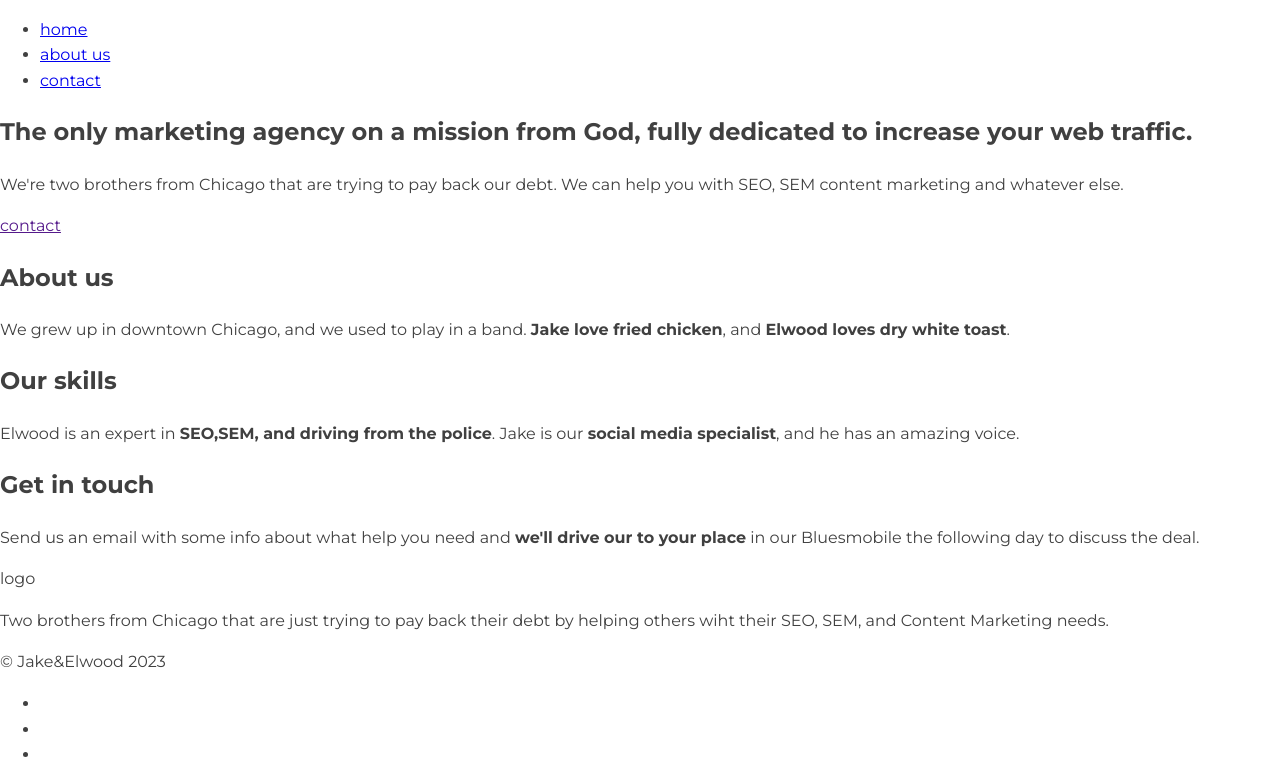
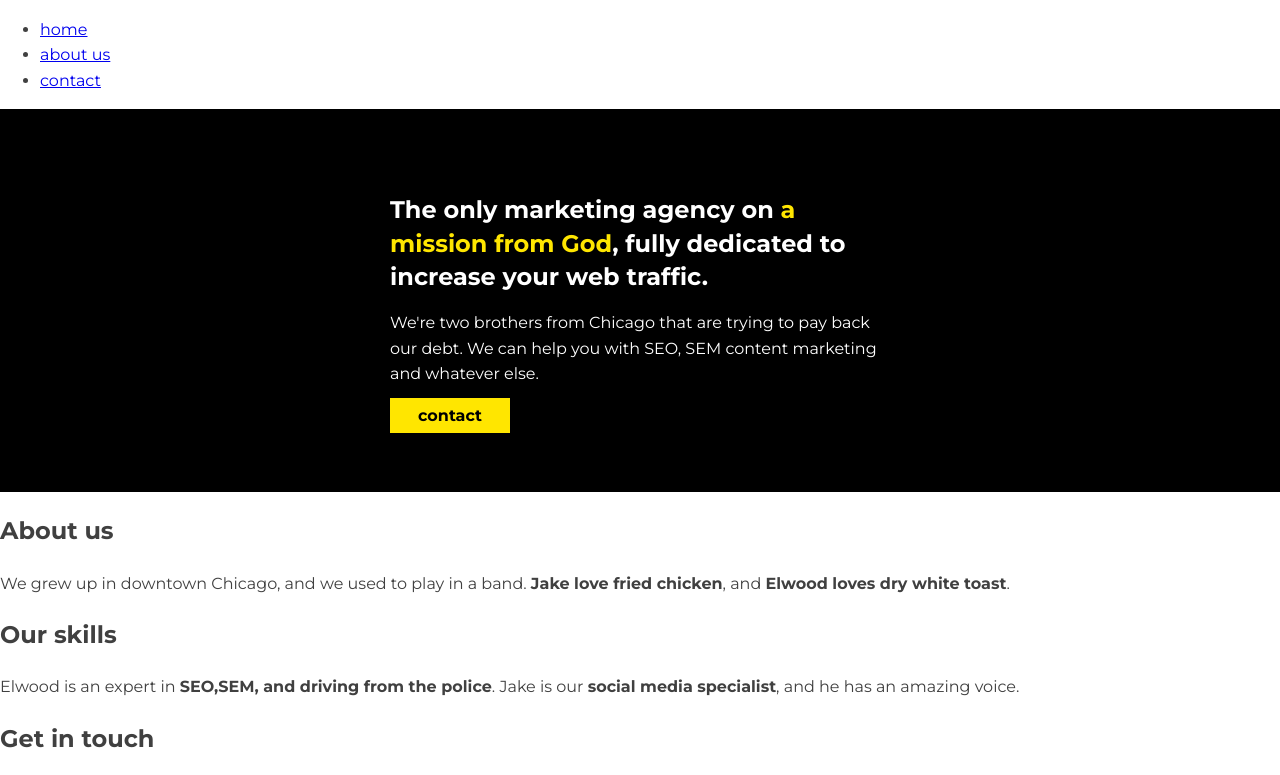
Before and after one commit to cpscott1/example-site, a plain HTML site: page index.html in a window 1280 px wide. Shown: the part 25-800 px from the top of the page. Drawn offline with Linux system fonts and the light colour scheme.

Commit message:
minor update to hero section

```diff
--- a/css/style.css
+++ b/css/style.css
@@ -9,7 +9,51 @@ body {
     color: #404040;
     line-height: 1.6;
 }
+/* ===================
+    typography
+====================== */
 
 h1, h2, strong {
     font-weight: 700;
 }
+
+.accent-color {
+    color: #FFE600;
+}
+
+.hero-title {
+    font-size: 1.5rem;
+    line-height: 1.4;
+    margin-bottom: 0;
+}
+
+/* buttons */
+
+.btn {
+    padding: .5em 1.75em;
+    font-weight: 700;
+    margin-top: .5em;
+    text-decoration: none;
+}
+
+.btn-primary {
+    background-color: #FFE600;
+    color: #000;
+    justify-self: start;
+}
+
+/* ===================
+    hero area
+====================== */
+
+.hero {
+    display: grid;
+    grid-template-columns: minmax(1em, 1fr) minmax(0px, 500px) minmax(1em, 1fr);
+    background-color: black;
+    padding: 4em 0;
+    color: #fff;
+}
+
+.hero > * {
+    grid-column: 2 / -2;
+}
```
